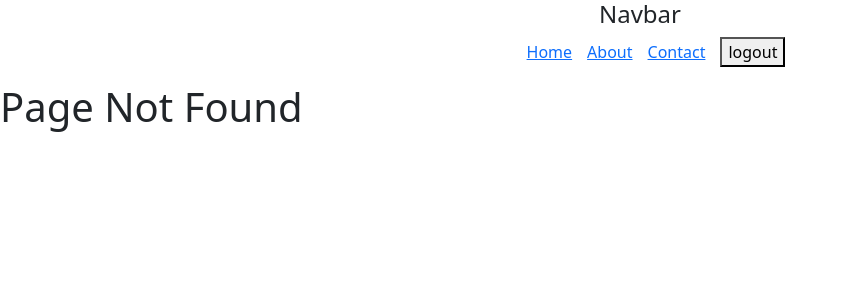
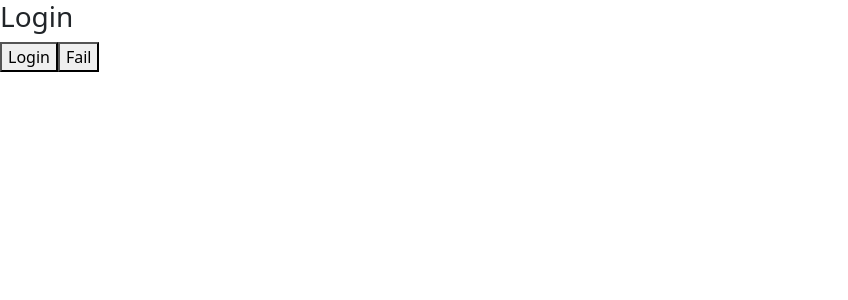
Before and after one commit to guhan0000/React-Revision-DI, a React (Vite) app: page /login in a window 1280 px wide. Before the commit this address had no page. Shown: the top 300 px of the page, without its empty margins (0-848 px from the left). Built offline with nearby package versions, Linux system fonts and the light colour scheme.

Commit message:
app modification

```diff
--- a/src/App.jsx
+++ b/src/App.jsx
@@ -1,39 +1,18 @@
 import { Route, Routes } from "react-router-dom";
-import NavBar from "./Routing/NavBar";
-import Home from "./Routing/pages/Home";
-import About from "./Routing/pages/About";
-import Contact from "./Routing/pages/Contact";
-import Movie from "./Routing/pages/Movie";
-import Student from "./Routing/pages/Student";
-import Team from "./Routing/pages/Team";
-import Leadership from "./Routing/pages/Leadership";
-import Locations from "./Routing/pages/Locations";
-import ServiceContacts from "./Routing/pages/ServiceContacts";
-import Login from "./Routing/pages/Login";
-import Logout from "./Routing/pages/Logout";
+import { AuthProvider } from "./UseReducer-with-UseContext/AuthContext";
+import Login from "./UseReducer-with-UseContext/Login";
+import Profile from "./UseReducer-with-UseContext/Profile";
 
 function App() {
   return (
     <>
-      <NavBar />
-      <Routes>
-        <Route path="/" element={<Login />} />
-        <Route path="/home" element={<Home />} />
-        <Route path="/about" element={<About />}>
-          <Route path="team" element={<Team />}></Route>
-          <Route path="leadership" element={<Leadership />}></Route>
-        </Route>
-        {/*Nested Routes*/}
-        <Route path="/contact" element={<Contact />}>
-          <Route index element={<ServiceContacts />} />
-          <Route path="locations" element={<Locations />} />
-        </Route>
-        <Route path="*" element={<h1>Page Not Found</h1>} />
-        <Route path="/movie/:id" element={<Movie />} /> {/*url parameters*/}
-        <Route path="/student/:id/:name" element={<Student />} />{" "}
-        {/*multiple parameters*/}
-        <Route path="/logout" element={<Logout />}></Route>
-      </Routes>
+      <AuthProvider>
+        <Routes>
+          <Route path="/login" element={<Login />} />
+          <Route path="/profile" element={<Profile />} />
+          <Route path="*" element={<h2>Page not found</h2>} />
+        </Routes>
+      </AuthProvider>
     </>
   );
 }
```
